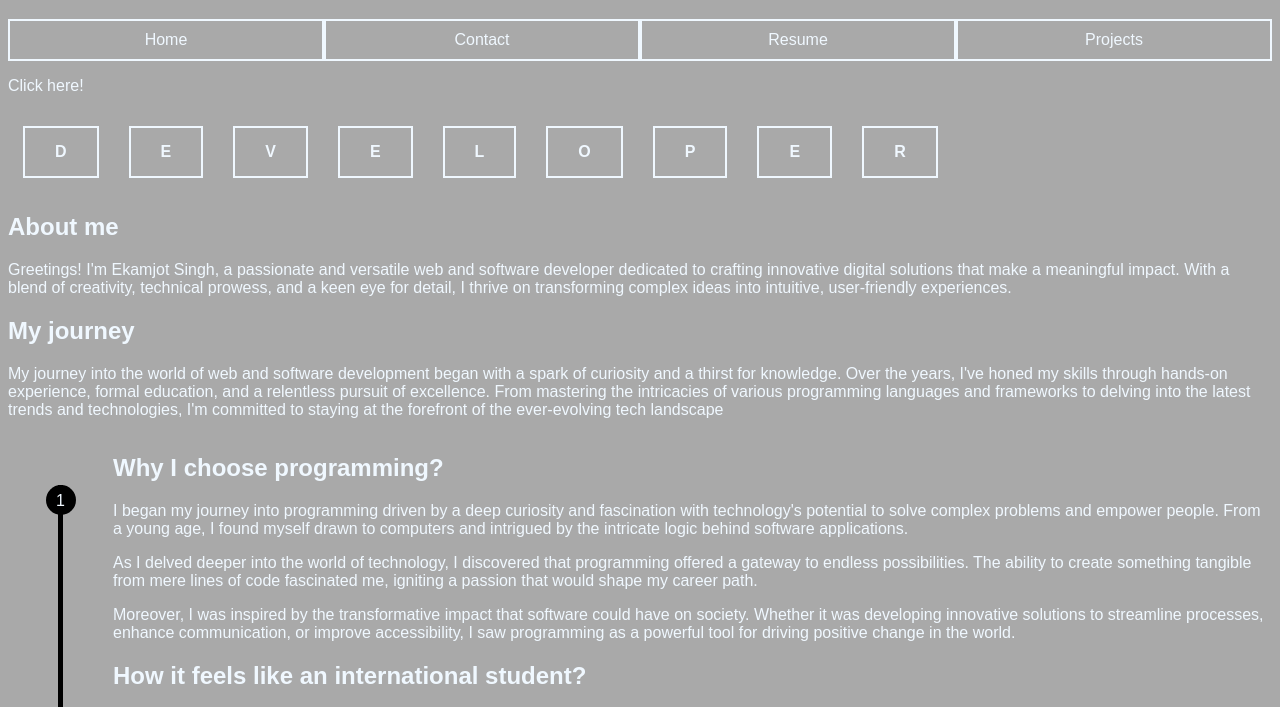
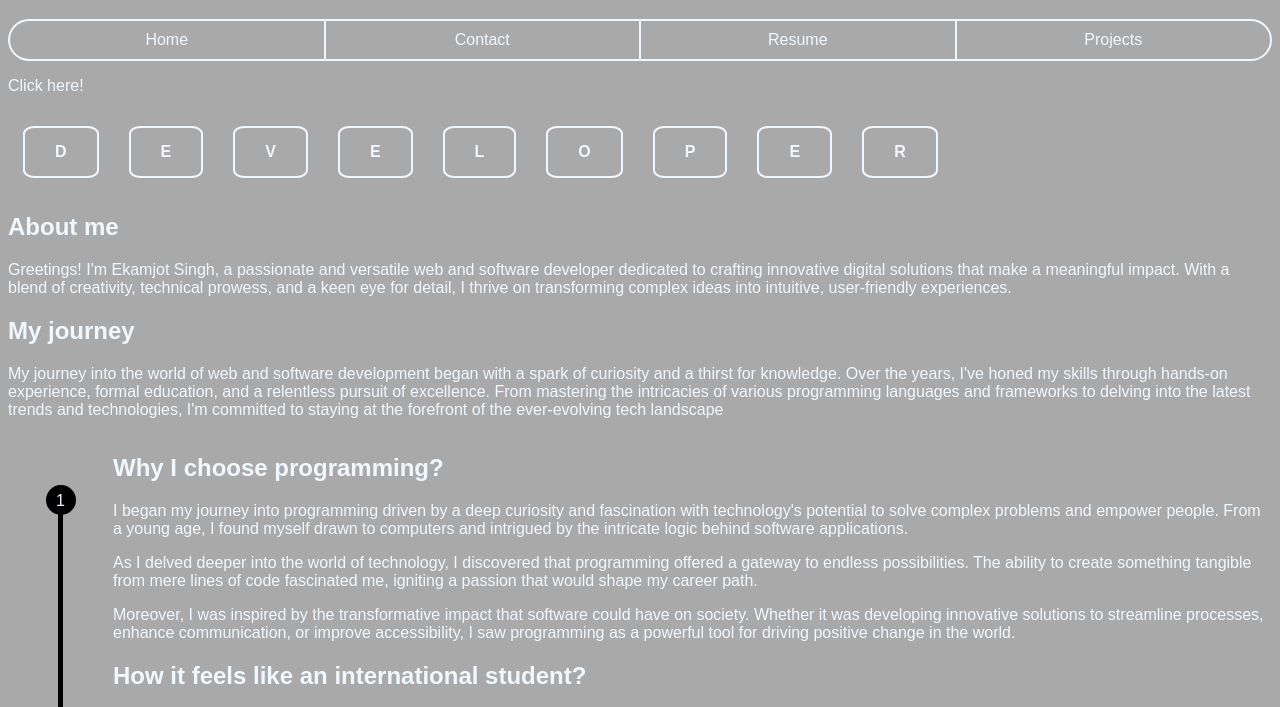
Before and after one commit to ekam-brar-1/Portfolio, a plain HTML site: page index.html in a window 1280 px wide. Shown: the part 61-768 px from the top of the page. Drawn offline with Linux system fonts and the light colour scheme.

Commit message:
added rounded edges

```diff
--- a/style.css
+++ b/style.css
@@ -26,9 +26,17 @@ a{
     border: 2px solid aliceblue;
     background-color: darkgrey;
 }
-nav>list>a:first-child{
-    border-top-left-radius: 5%;
-
+nav>a:first-child{
+    border-bottom-left-radius: 70px;
+    border-top-left-radius: 70px;
+    border-right: 0;
+}
+nav>a:nth-child(2),nav>a:nth-child(3){
+    border-right:0;
+}
+nav>a:nth-child(4){
+    border-top-right-radius: 70px;
+    border-bottom-right-radius: 70px;
 }
 a:hover{
     background-color: lightgray;
@@ -75,6 +83,7 @@ input{
     margin: 15px;
     transition: 0.4s all ease-in;
     border:2px solid aliceblue;
+    border-radius: 15%;
 }
 
 #d:checked~#D, #e:checked~#E, #v:checked~#V, #e1:checked~#E1, #l:checked~#L{
```
